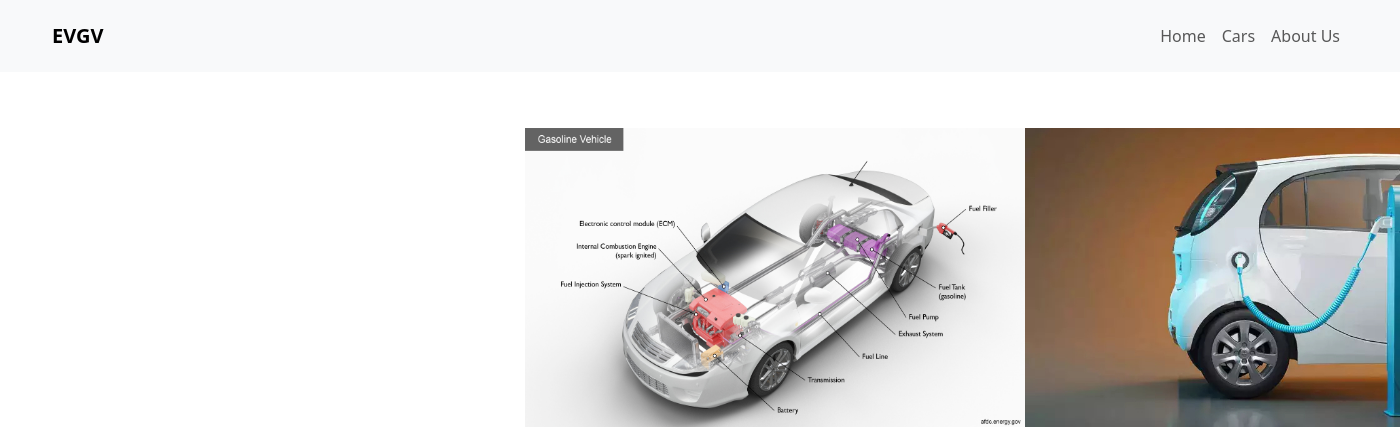
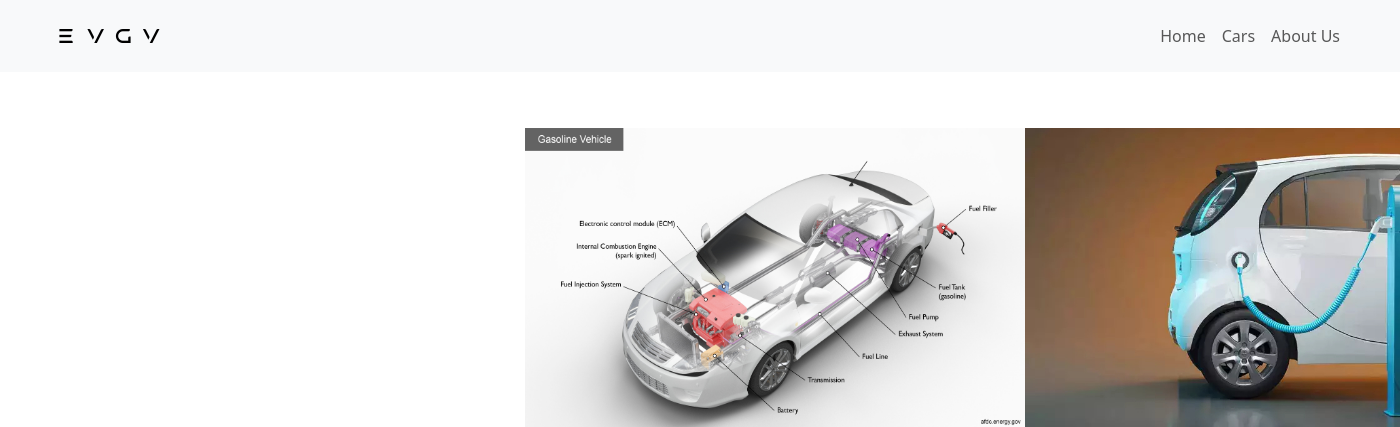
Before and after one commit to n898c/EVGV, a Django app: template mysite/vehicleemissions/templates/results.html in a window 1400 px wide; the page is wider, and only the part inside the window is pictured. Shown: the top 427 px of that part. Run offline with Django 4.2, Linux system fonts and the light colour scheme; the template is opened without the code that fills it, so the values that code supplies are empty.

Commit message:
font upgrade in results

```diff
--- a/mysite/vehicleemissions/templates/results.html
+++ b/mysite/vehicleemissions/templates/results.html
@@ -5,18 +5,27 @@
     <meta name="viewport" content="width=device-width, initial-scale=1">
     <title>results</title>
     <link rel="stylesheet" href="results.css"/>
+    <link rel="stylesheet" href="Fonts/Mars-Bold/stylesheet.css">
     <link href="https://cdn.jsdelivr.net/npm/bootstrap@5.3.0-alpha1/dist/css/bootstrap.min.css" rel="stylesheet" integrity="sha384-GLhlTQ8iRABdZLl6O3oVMWSktQOp6b7In1Zl3/Jr59b6EGGoI1aFkw7cmDA6j6gD" crossorigin="anonymous">
+    <style>
+      customHeading
+    {
+        font-family: customHeadingMars;
+        font-weight: 400;
+    }
+    </style>
   </head>
   <body>
     <nav class="navbar navbar-expand-lg navbar-light bg-light py-3">
       <div class="container">
           <a href="#" class="navbar-brand d-flex align-items-center">
-                <i class="fa fa-snowflake-o fa-lg text-primary mr-2"></i>
-                <strong>EVGV
-                </strong>
+              <customHeading>
+                  EVGV
+              </customHeading>
           </a>
           <button type="button" data-toggle="collapse" data-target="#navbarSupportedContent" aria-controls="navbarSupportedContent" aria-expanded="false" aria-label="Toggle navigation" class="navbar-toggler">
-                <span class="navbar-toggler-icon"></span>
+              <span class="navbar-toggler-icon">
+              </span>
           </button>
           <div class="collapse navbar-collapse justify-content-end" id="navbarSupportedContent">
               <ul class="navbar-nav ml-auto">
```
Lines whose indentation alone changed are shown as unchanged.
